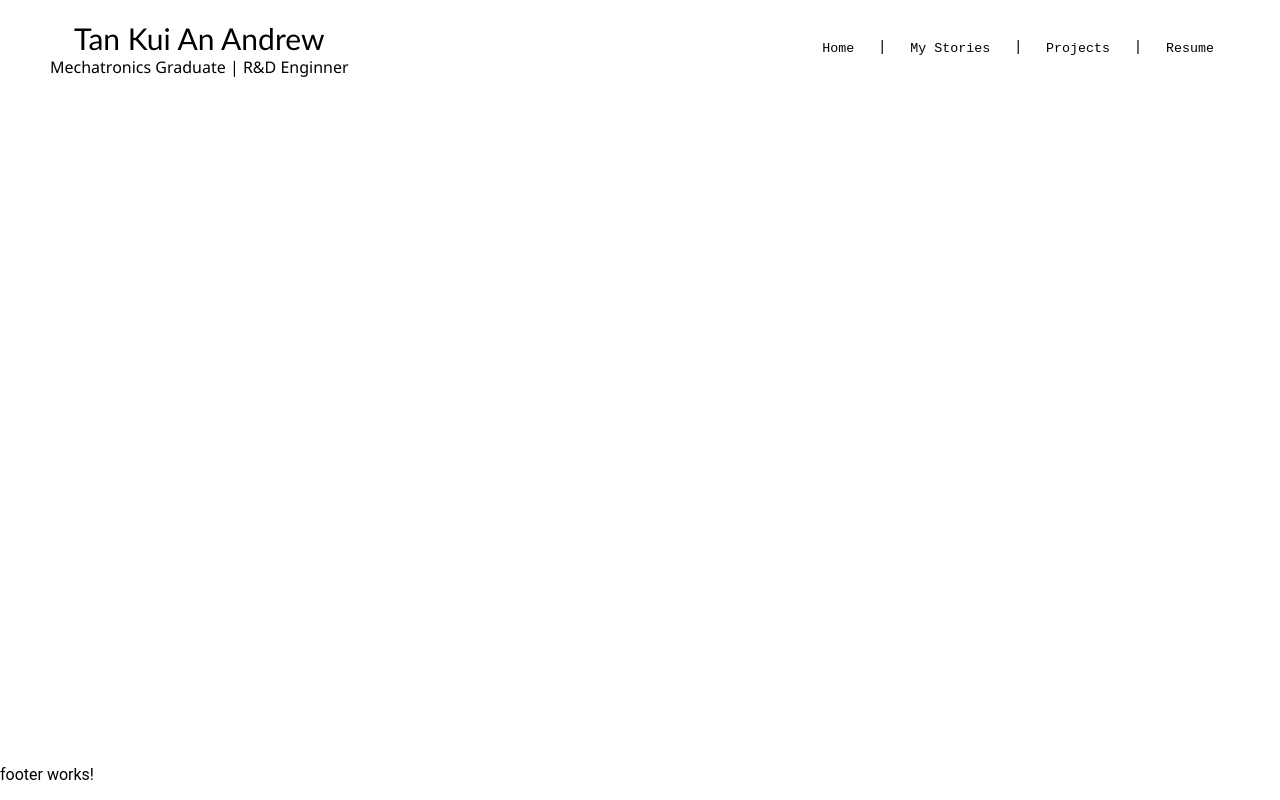
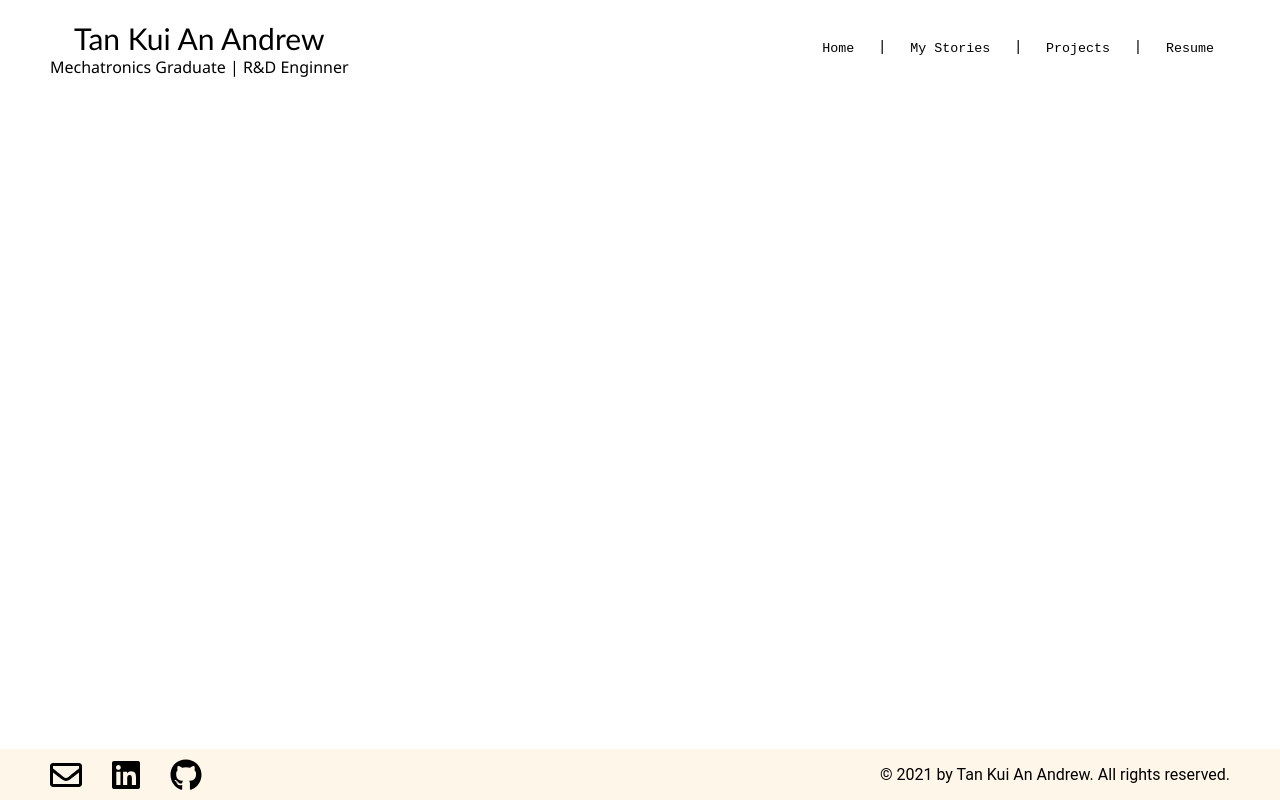
Before and after one commit to TKA-Andrew/TKA-Andrew.github-io, an Angular app: page / in a window 1280 px wide. Built offline with nearby package versions, Linux system fonts and the light colour scheme.

Commit message:
updatedfooter design

```diff
--- a/src/app/main-contents/footer/footer.component.html
+++ b/src/app/main-contents/footer/footer.component.html
@@ -1 +1,19 @@
-<p>footer works!</p>
+<div style="background-color: rgb(255, 246, 234); padding: 0px 50px;" fxLayout="row" fxLayoutAlign="start center" fxLayoutGap="30px">
+    <a style="text-decoration: none; color:black" href="mailto: kui.an.andrew.tan@gmail.com" rel="noopener noreferrer">
+        <div fxLayout="row" fxLayoutAlign="start center" fxLayoutGap="5px">
+            <fa-icon [icon]="faEnvelope" size="2x"></fa-icon>
+        </div>
+    </a>
+    <a style="text-decoration: none; color:black" href="https://www.linkedin.com/in/kui-an-andrew-tan/" target="_blank" rel="noopener noreferrer">
+        <div fxLayout="row" fxLayoutAlign="start center" fxLayoutGap="5px">
+            <fa-icon [icon]="faLinkedin" size="2x"></fa-icon>
+        </div>
+    </a>
+    <a style="text-decoration: none; color:black" href="https://github.com/TKA-Andrew" target="_blank" rel="noopener noreferrer">
+        <div fxLayout="row" fxLayoutAlign="start center" fxLayoutGap="5px">
+            <fa-icon [icon]="faGithub" size="2x"></fa-icon>
+        </div>
+    </a>
+    <span class="app-spacer"></span>
+    <p>&#169; 2021 by Tan Kui An Andrew. All rights reserved.</p>
+</div>
--- a/src/app/main-contents/footer/footer.component.ts
+++ b/src/app/main-contents/footer/footer.component.ts
@@ -1,15 +1,19 @@
 import { Component, OnInit } from '@angular/core';
+import { faGithub, faLinkedin } from '@fortawesome/free-brands-svg-icons';
+import { faEnvelope } from '@fortawesome/free-regular-svg-icons';
 
 @Component({
   selector: 'main-content-footer',
   templateUrl: './footer.component.html',
   styleUrls: ['./footer.component.scss']
 })
+
+
 export class FooterComponent implements OnInit {
+  public faGithub = faGithub;
+  public faEnvelope = faEnvelope
+  public faLinkedin = faLinkedin
+  ngOnInit(): void {
 
-  constructor() { }
-
-  ngOnInit(): void {
   }
-
 }
```
Also changed, not shown: package.json (+7 -0 lines), src/app/main-contents/main-contents.module.ts (+6 -2 lines), 1 other file (tests, documents, lock files or other folders).
